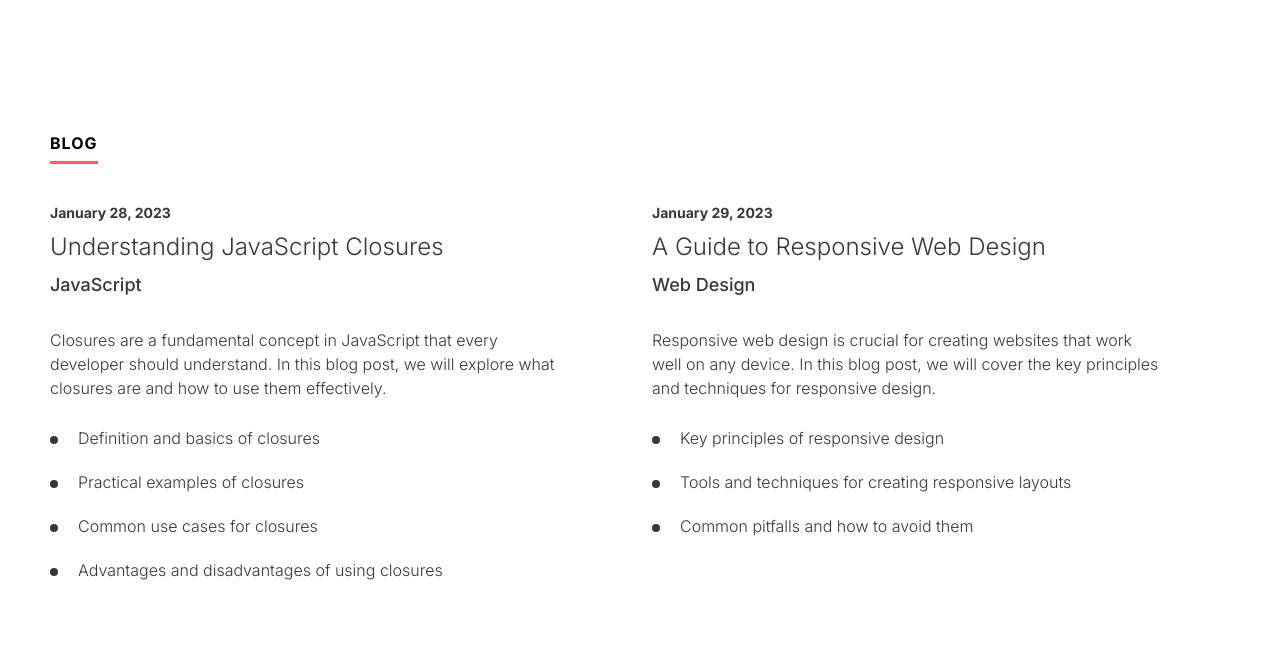
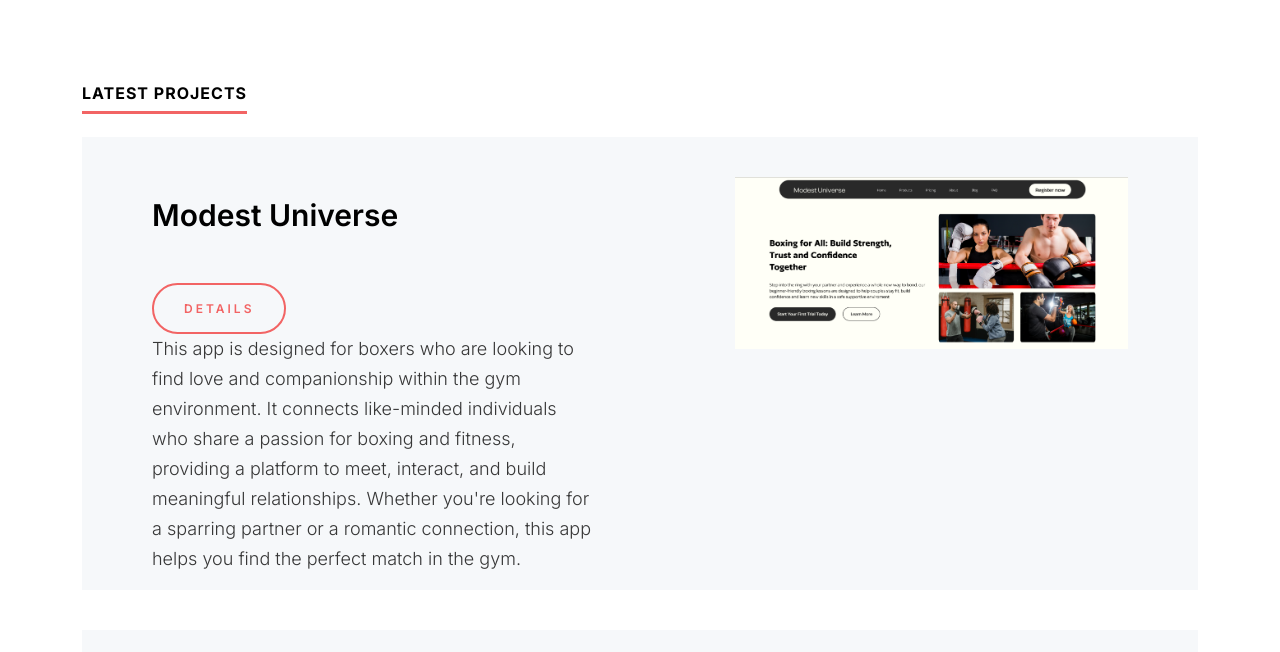
Before and after one commit to Damola-git/portfolio-, a plain HTML site: page index.html in a window 1280 px wide. Shown: the part 1220-1872 px from the top of the page. Drawn offline with nearby package versions, Linux system fonts and the light colour scheme.

Commit message:
Remove blog section from index.html
Removed the blog section from the index.html file.

```diff
--- a/index.html
+++ b/index.html
@@ -116,53 +116,6 @@
     </div>
     <!--  Skills -->
 
-   <!-- blog -->
-  <div class="ds-blog-section">
-        <h2 class="ds-heading">Blog</h2>
-
-      <div class="row ds-blog-list">
-
-         <div class="col-12 col-sm-12 col-md-6 col-lg-6 col-xl-6 col-xxl-6">
-
-            <section>
-
-              <span class="ds-year">January 28, 2023</span>
-
-               <h3 class="ds-officename">Understanding JavaScript Closures</h3>
-
-                <span class="ds-department">JavaScript</span>
-
-                 <p>Closures are a fundamental concept in JavaScript that every developer should understand. In this blog post, we will explore what closures are and how to use them effectively.</p>
-
-                  <ul>
-
-                    <li>Definition and basics of closures</li>
-                    <li>Practical examples of closures</li>
-                    <li>Common use cases for closures</li>
-                    <li>Advantages and disadvantages of using closures</li>
-
-                  </ul>
-            </section>
-          </div>
-          <div class="col-12 col-sm-12 col-md-6 col-lg-6 col-xl-6 col-xxl-6">
-            <section>
-              <span class="ds-year">January 29, 2023</span>
-              <h3 class="ds-officename">A Guide to Responsive Web Design</h3>
-              <span class="ds-department">Web Design</span>
-              <p>Responsive web design is crucial for creating websites that work well on any device. In this blog post, we will cover the key principles and techniques for responsive design.</p>
-              <ul>
-                <li>Key principles of responsive design</li>
-                <li>Tools and techniques for creating responsive layouts</li>
-                <li>Common pitfalls and how to avoid them</li>
-              </ul>
-            </section>
-          </div>
-        </div>
-      </div>
-    </div>
-  </div>
-</div>
-
    <!--  Work -->
    <div class="ds-work-section">
      <div class="container">
```
